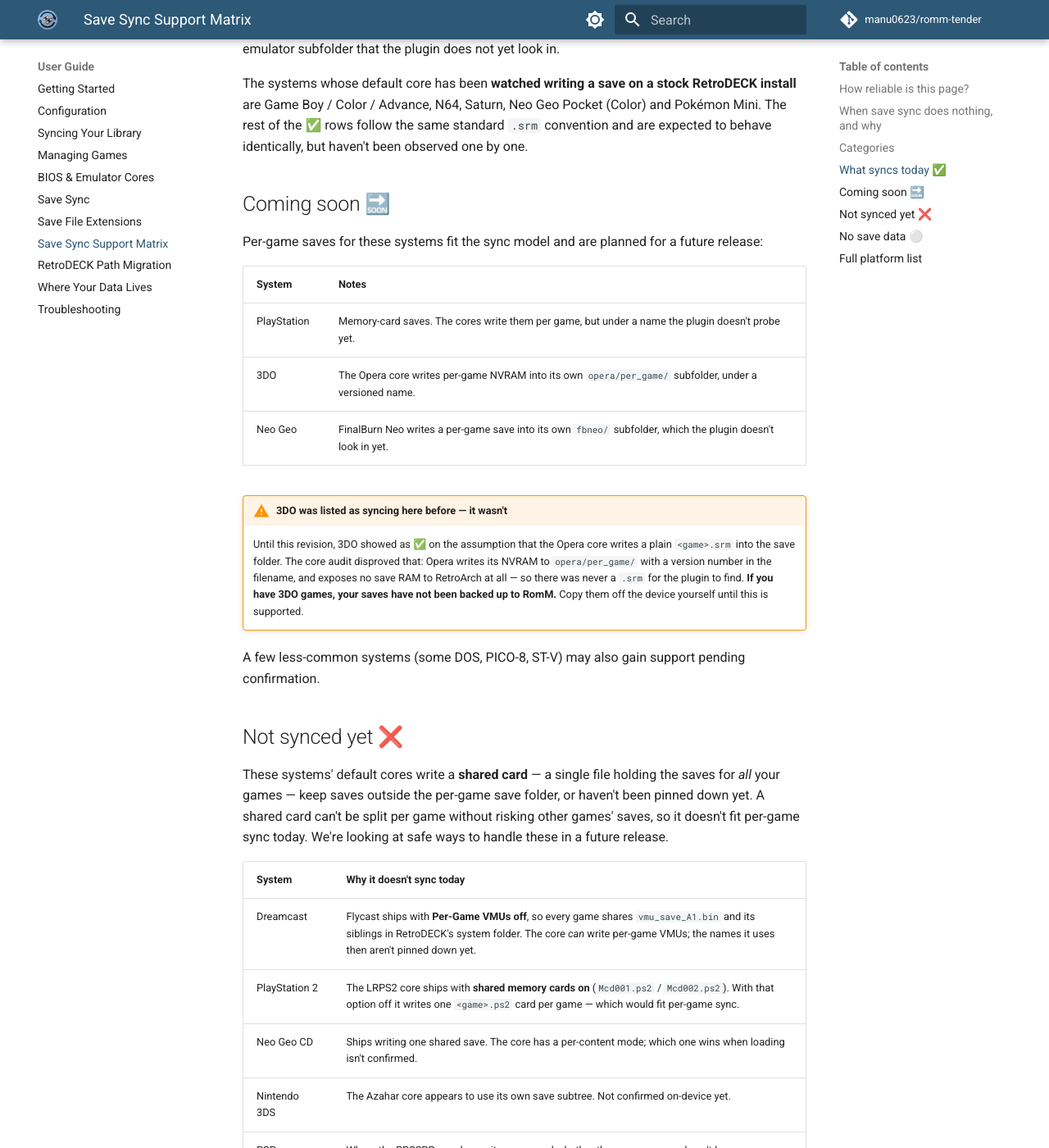
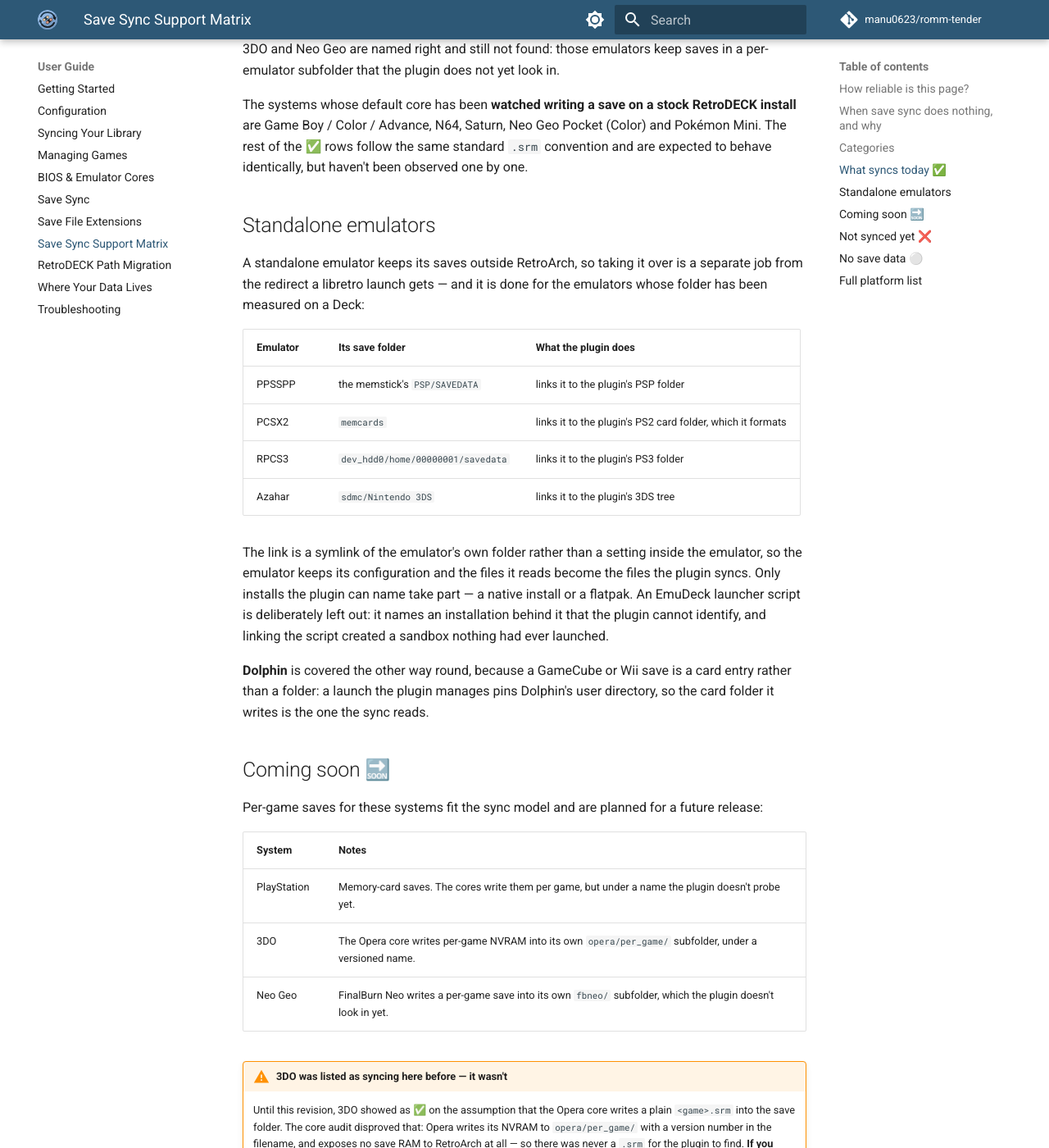
Before and after one commit to manu0623/arcoon-deck, an MkDocs documentation site: the page built from docs/user-guide/save-sync-support-matrix.md, in a window 1280 px wide and 1400 px high, scrolled down 2263 px. Shown: the whole window at 82% size. Built offline with MkDocs 1.6.1 and Material for MkDocs 9.7.7, drawn with Linux system fonts in a browser that asks for light colours; comment, search, counter and statistics services are not loaded; some of the changed text lies outside the part shown.

Commit message:
State what the plugin now syncs, standalone emulators included
The user guide still said standalone emulator saves were unsupported, and the
matrix showed PSP as "where the core keeps its saves is not established" and
PlayStation 2 as shared-card only — while the bank has a layout for both, the
PSP launch is redirected to its own memstick (confirmed on a Deck by a save
made on another handheld loading), and PPSSPP, PCSX2, RPCS3 and Azahar have
their save folders linked to it. A reader would never try the sync that works.

The PSP and PlayStation 2 rows now say what they do, the identity bullet
names each id's real source, and a new section lists the linked emulators
with the folders measured on the Deck.

```diff
--- a/docs/user-guide/save-sync-support-matrix.md
+++ b/docs/user-guide/save-sync-support-matrix.md
@@ -29,14 +29,15 @@ assumption, this page reflects the audit.
 Where the plugin cannot carry a game's saves it now says so instead of quietly finding nothing. There are four reasons,
 and they mean different things:
 
-- **The emulator keeps one save card that all games share.** Standalone PCSX2 is the common case. Syncing it per game
-  would copy other games' progress onto this one's record, so the plugin leaves it alone.
+- **The emulator keeps one save card that all games share.** Syncing it per game would copy other games' progress onto
+  this one's record. PlayStation 2 no longer fits this case — the plugin gives it a folder card in its own tree, which
+  both PCSX2 and the LRPS2 core write to — but an emulator the plugin does not link still keeps its shared card to itself.
 - **The save is written inside the game file itself.** There is no separate file to carry.
 - **The emulator files saves under the game's own identity** — in the file name for Dreamcast, in the folder name for
-  GameCube. The plugin reads that identity out of the game file itself for Dreamcast, GameCube, PlayStation and
-  PlayStation 2 and Nintendo 3DS, and uses it: those saves resolve for an installed game once its header states an id.
-  Wii U, PlayStation 3, PSP and Vita ids are still unread, and 3DS saves that live in extdata are still refused — that
-  tree is keyed by an id of its own.
+  GameCube. The plugin reads that identity out of the game file itself: the disc's own code for Dreamcast, GameCube and
+  Wii, the `SYSTEM.CNF` serial for PlayStation and PlayStation 2, `PARAM.SFO` for PlayStation 3 and PlayStation Portable,
+  the title id for Nintendo 3DS and Switch. A 3DS title's `data` tree and, when it has one, its `extdata` tree are both
+  part of the save. Wii U and Vita ids are still unread, so those two answer nothing yet.
 - **What the emulator writes could not be established** — either nobody has audited that core yet, or the folder is
   known and the names inside it are not.
 
@@ -71,6 +72,26 @@ The systems whose default core has been **watched writing a save on a stock Retr
 Advance, N64, Saturn, Neo Geo Pocket (Color) and Pokémon Mini. The rest of the ✅ rows follow the same standard `.srm`
 convention and are expected to behave identically, but haven't been observed one by one.
 
+## Standalone emulators
+
+A standalone emulator keeps its saves outside RetroArch, so taking it over is a separate job from the redirect a libretro
+launch gets — and it is done for the emulators whose folder has been measured on a Deck:
+
+| Emulator | Its save folder                   | What the plugin does                                       |
+| -------- | --------------------------------- | ---------------------------------------------------------- |
+| PPSSPP   | the memstick's `PSP/SAVEDATA`     | links it to the plugin's PSP folder                        |
+| PCSX2    | `memcards`                        | links it to the plugin's PS2 card folder, which it formats |
+| RPCS3    | `dev_hdd0/home/00000001/savedata` | links it to the plugin's PS3 folder                        |
+| Azahar   | `sdmc/Nintendo 3DS`               | links it to the plugin's 3DS tree                          |
+
+The link is a symlink of the emulator's own folder rather than a setting inside the emulator, so the emulator keeps its
+configuration and the files it reads become the files the plugin syncs. Only installs the plugin can name take part — a
+native install or a flatpak. An EmuDeck launcher script is deliberately left out: it names an installation behind it that
+the plugin cannot identify, and linking the script created a sandbox nothing had ever launched.
+
+**Dolphin** is covered the other way round, because a GameCube or Wii save is a card entry rather than a folder: a launch
+the plugin manages pins Dolphin's user directory, so the card folder it writes is the one the sync reads.
+
 ## Coming soon 🔜
 
 Per-game saves for these systems fit the sync model and are planned for a future release:
@@ -101,10 +122,8 @@ release.
 | System         | Why it doesn't sync today                                                                                                                                                                                               |
 | -------------- | ----------------------------------------------------------------------------------------------------------------------------------------------------------------------------------------------------------------------- |
 | Dreamcast      | Flycast ships with **Per-Game VMUs off**, so every game shares `vmu_save_A1.bin` and its siblings in RetroDECK's system folder. The core _can_ write per-game VMUs; the names it uses then aren't pinned down yet.      |
-| PlayStation 2  | The LRPS2 core ships with **shared memory cards on** (`Mcd001.ps2` / `Mcd002.ps2`). With that option off it writes one `<game>.ps2` card per game — which would fit per-game sync.                                      |
 | Neo Geo CD     | Ships writing one shared save. The core has a per-content mode; which one wins when loading isn't confirmed.                                                                                                            |
 | Nintendo 3DS   | The Azahar core appears to use its own save subtree. Not confirmed on-device yet.                                                                                                                                       |
-| PSP            | Where the PPSSPP core keeps its saves, and whether they are per game, hasn't been established.                                                                                                                          |
 | Arcade (MAME)  | NVRAM is stored separately by the emulator, not as a file named after your ROM.                                                                                                                                         |
 | Amiga          | PUAE keeps an `.adf` floppy's save inside the disk image itself, so there is no separate file to carry. A `.lha` names a `WHDSaves` folder whose contents the core does not list, and an `.hdf` is not answered at all. |
 
@@ -156,8 +175,8 @@ states still work locally). See the full table for specifics.
     | `naomigd` | ❌ | Shared VMU card (Flycast default; the core has a per-game mode) |
     | `neogeocd` | ❌ | Shared save (the core has a per-content mode) |
     | `neogeocdjp` | ❌ | Shared save (the core has a per-content mode) |
-    | `ps2` | ❌ | Shared memory card by default (LRPS2); per-game `<game>.ps2` available as a core option |
-    | `psp` | ❌ | Where the PPSSPP core keeps its saves is not established |
+    | `ps2` | ✅ | A folder memory card in the plugin's own tree: a game's save is the folder it owns on that card, and a card image that arrives from another device has its folders written into the bank |
+    | `psp` | ✅ | `PSP/SAVEDATA/<disc id>*` under the memstick the launch hands the core; the disc id is read from the game's own `PARAM.SFO`, and the save is every sibling folder sharing that prefix |
     | `pv1000` | ❌ | Saves are stored separately by the emulator (MAME) |
     | `scummvm` | ❌ | Not synced |
     | `scv` | ❌ | Saves are stored separately by the emulator (MAME) |
@@ -274,6 +293,8 @@ states still work locally). See the full table for specifics.
 
 ---
 
-_Coverage is reviewed against the emulator cores RetroDECK ships. Most rows still await on-device confirmation; see
-[How reliable is this page?](#how-reliable-is-this-page) above. Last reviewed 2026-08-02, against the
-[emu-atlas](https://github.com/danielcopper/emu-atlas) core audit as of 2026-07-24._
+_Coverage is reviewed against the emulator cores RetroDECK ships. PlayStation Portable and PlayStation 2 rows are now
+watched on a Deck rather than derived: PSP on 2026-11-14, when a save made on a second handheld loaded from the plugin's
+own redirect, and PS2 against real cards and saves. The rest of the per-system list still follows the emu-atlas core
+audit. Last reviewed 2026-11-14, against the [emu-atlas](https://github.com/danielcopper/emu-atlas) core audit as of
+2026-07-24._
```
Also changed, not shown: docs/user-guide/save-sync.md (+6 -2 lines).
